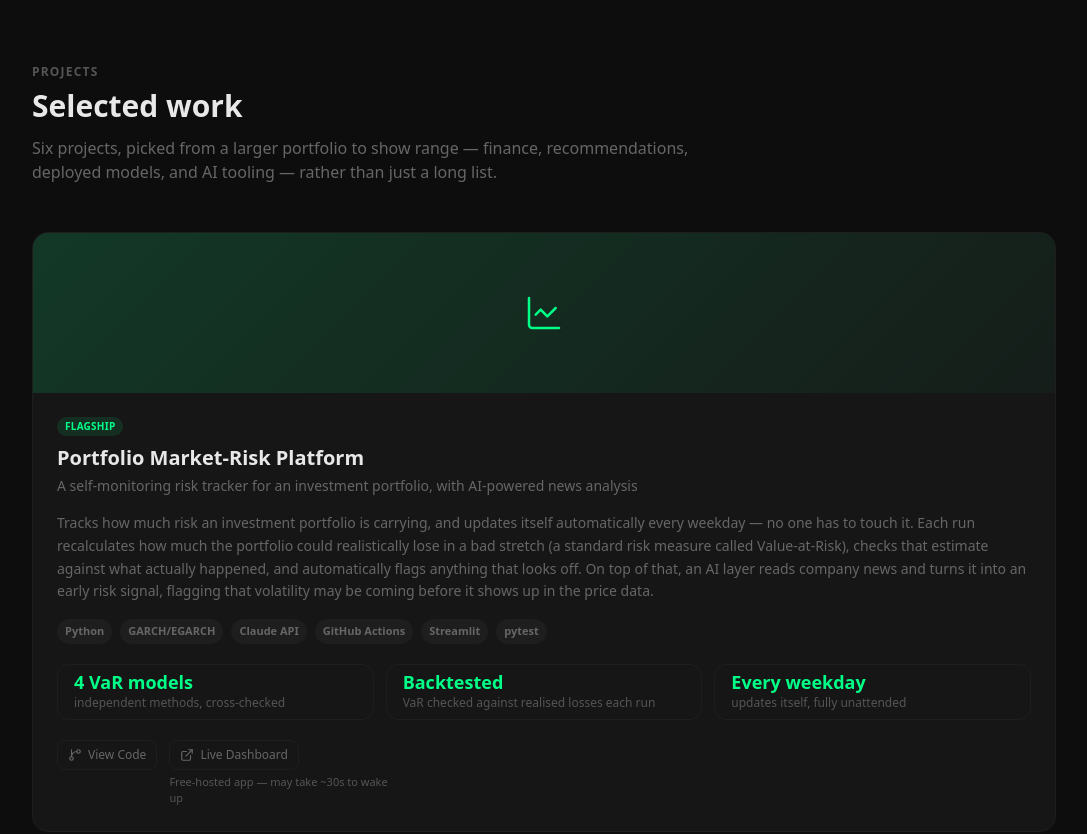
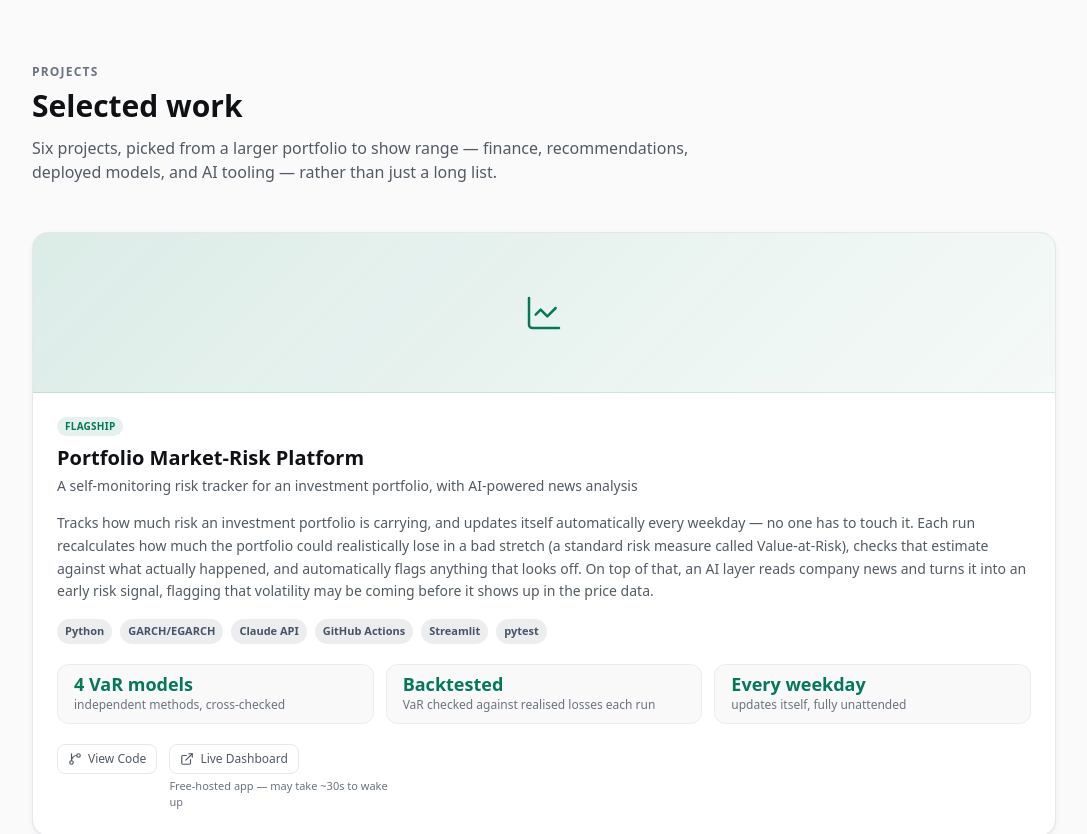
Before and after one commit to Ryan9828/Portfolio_Website, a React (Vite) app: page / in a window 1280 px wide. Shown: the part 1320-2154 px from the top of the page, without its empty margins (96-1183 px from the left). Built offline with nearby package versions, Linux system fonts and the light colour scheme.

Commit message:
Redesign: dark theme → light/white theme

```diff
--- a/index.html
+++ b/index.html
@@ -4,6 +4,7 @@
     <meta charset="UTF-8" />
     <link rel="icon" type="image/svg+xml" href="/favicon.svg" />
     <meta name="viewport" content="width=device-width, initial-scale=1.0" />
+    <meta name="theme-color" content="#fafafb" />
     <title>Ryan Murray — Data Scientist / ML Engineer</title>
     <meta name="description" content="Portfolio of data science and ML engineering projects by Ryan Murray — live risk pipelines, deployed recommenders, and fraud-detection systems." />
   </head>
--- a/src/components/about/AboutSection.tsx
+++ b/src/components/about/AboutSection.tsx
@@ -2,18 +2,18 @@ import { Section } from '@/components/layout/Section'
 import { Badge } from '@/components/ui/badge'
 
 const skillGroups: { label: string; color: string; skills: string[] }[] = [
-  { label: 'Languages', color: '#4db8ff', skills: ['Python', 'SQL', 'R'] },
+  { label: 'Languages', color: '#0369a1', skills: ['Python', 'SQL', 'R'] },
   {
     label: 'ML / Modeling',
-    color: '#00ff87',
+    color: '#047857',
     skills: ['scikit-learn', 'TensorFlow / Keras', 'XGBoost / LightGBM', 'GARCH', 'statsmodels'],
   },
   {
     label: 'Data Engineering',
-    color: '#ffe066',
+    color: '#b45309',
     skills: ['pandas', 'PySpark', 'Docker', 'FastAPI', 'GitHub Actions'],
   },
-  { label: 'Cloud / MLOps', color: '#b66dff', skills: ['AWS EC2', 'Streamlit Cloud', 'Vercel', 'Databricks'] },
+  { label: 'Cloud / MLOps', color: '#6d28d9', skills: ['AWS EC2', 'Streamlit Cloud', 'Vercel', 'Databricks'] },
 ]
 
 export function AboutSection() {
--- a/src/components/hero/Hero.tsx
+++ b/src/components/hero/Hero.tsx
@@ -3,7 +3,15 @@ import { Button } from '@/components/ui/button'
 
 export function Hero() {
   return (
-    <section id="hero" className="min-h-[85svh] flex items-center px-6">
+    <section id="hero" className="relative min-h-[85svh] flex items-center px-6 overflow-hidden">
+      <div
+        aria-hidden
+        className="pointer-events-none absolute inset-0 -z-10"
+        style={{
+          background:
+            'radial-gradient(60% 55% at 15% 0%, rgba(4,120,87,0.06) 0%, rgba(4,120,87,0) 60%), radial-gradient(55% 50% at 100% 10%, rgba(3,105,161,0.05) 0%, rgba(3,105,161,0) 55%)',
+        }}
+      />
       <div className="max-w-5xl mx-auto w-full">
         <p className="text-sm font-semibold tracking-widest uppercase text-accent-green mb-4">
           Ryan Murray
--- a/src/components/projects/FlagshipProjectCard.tsx
+++ b/src/components/projects/FlagshipProjectCard.tsx
@@ -11,7 +11,7 @@ export function FlagshipProjectCard({ project }: { project: Project }) {
   const accentHex = ACCENT_HEX[project.accent]
 
   return (
-    <Card className="md:col-span-2 p-0 overflow-hidden">
+    <Card className="md:col-span-2 p-0 overflow-hidden transition-shadow duration-200 hover:shadow-[0_8px_28px_rgba(16,24,40,0.10)]">
       <GradientIcon icon={project.icon} accent={project.accent} className="h-40" />
       <div className="p-6">
         <div className="flex items-center gap-2 mb-2">
--- a/src/components/projects/GradientIcon.tsx
+++ b/src/components/projects/GradientIcon.tsx
@@ -25,7 +25,8 @@ export function GradientIcon({ icon, accent, className }: GradientIconProps) {
     <div
       className={className}
       style={{
-        background: `linear-gradient(135deg, ${hex}26 0%, ${hex}08 100%)`,
+        background: `linear-gradient(135deg, ${hex}24 0%, ${hex}0a 100%)`,
+        borderBottom: `1px solid ${hex}1f`,
       }}
     >
       <div className="w-full h-full flex items-center justify-center">
--- a/src/components/projects/ProjectCard.tsx
+++ b/src/components/projects/ProjectCard.tsx
@@ -10,7 +10,7 @@ export function ProjectCard({ project }: { project: Project }) {
   const accentHex = ACCENT_HEX[project.accent]
 
   return (
-    <Card className="p-0 overflow-hidden flex flex-col">
+    <Card className="p-0 overflow-hidden flex flex-col transition-shadow duration-200 hover:shadow-[0_8px_28px_rgba(16,24,40,0.10)]">
       <GradientIcon icon={project.icon} accent={project.accent} className="h-28" />
       <div className="p-5 flex flex-col flex-1">
         <h3 className="text-lg font-bold text-foreground">{project.title}</h3>
--- a/src/components/projects/TechBadge.tsx
+++ b/src/components/projects/TechBadge.tsx
@@ -2,7 +2,7 @@ import { Badge } from '@/components/ui/badge'
 
 export function TechBadge({ label }: { label: string }) {
   return (
-    <Badge color="#666666" className="text-[11px] px-2 py-1">
+    <Badge color="#475467" className="text-[11px] px-2 py-1">
       {label}
     </Badge>
   )
--- a/src/components/ui/button.tsx
+++ b/src/components/ui/button.tsx
@@ -3,13 +3,13 @@ import { cva, type VariantProps } from 'class-variance-authority'
 import { cn } from '@/lib/utils'
 
 const buttonVariants = cva(
-  'inline-flex items-center justify-center gap-1.5 font-medium transition-colors disabled:opacity-40 disabled:cursor-not-allowed',
+  'inline-flex items-center justify-center gap-1.5 font-medium cursor-pointer transition-colors focus-visible:outline-none focus-visible:ring-2 focus-visible:ring-accent-blue focus-visible:ring-offset-2 focus-visible:ring-offset-background disabled:opacity-40 disabled:cursor-not-allowed',
   {
     variants: {
       variant: {
-        default: 'bg-input border border-input-border text-foreground hover:border-subtle-foreground',
-        ghost: 'text-subtle-foreground hover:text-muted-foreground',
-        outline: 'border border-border text-muted-foreground hover:text-foreground hover:bg-[#1a1a1a]',
+        default: 'bg-input border border-input-border text-foreground hover:border-subtle-foreground hover:bg-black/[0.02]',
+        ghost: 'text-subtle-foreground hover:text-foreground',
+        outline: 'border border-border text-muted-foreground hover:text-foreground hover:bg-black/[0.04]',
         accent: '',
       },
       size: {
@@ -25,12 +25,12 @@ const buttonVariants = cva(
 export type ButtonAccentColor = 'green' | 'purple' | 'blue' | 'yellow' | 'orange' | 'pink'
 
 export const ACCENT_HEX: Record<ButtonAccentColor, string> = {
-  green: '#00ff87',
-  purple: '#b66dff',
-  blue: '#4db8ff',
-  yellow: '#ffe066',
-  orange: '#ff9966',
-  pink: '#ff6db6',
+  green: '#047857',
+  purple: '#6d28d9',
+  blue: '#0369a1',
+  yellow: '#b45309',
+  orange: '#c2410c',
+  pink: '#be185d',
 }
 
 export interface ButtonProps
@@ -43,14 +43,14 @@ export const Button = forwardRef<HTMLButtonElement, ButtonProps>(
   ({ className, variant, size, accentColor = 'green', style, ...props }, ref) => {
     const accentStyle =
       variant === 'accent'
-        ? { backgroundColor: `${ACCENT_HEX[accentColor]}1a`, color: ACCENT_HEX[accentColor], ...style }
+        ? { backgroundColor: `${ACCENT_HEX[accentColor]}14`, color: ACCENT_HEX[accentColor], ...style }
         : style
     return (
       <button
         ref={ref}
         className={cn(
           buttonVariants({ variant, size }),
-          variant === 'accent' && 'hover:brightness-110',
+          variant === 'accent' && 'hover:brightness-[0.97]',
           className,
         )}
         style={accentStyle}
--- a/src/components/ui/card.tsx
+++ b/src/components/ui/card.tsx
@@ -4,7 +4,10 @@ import { cn } from '@/lib/utils'
 export function Card({ className, ...props }: HTMLAttributes<HTMLDivElement>) {
   return (
     <div
-      className={cn('bg-card border border-border rounded-2xl p-5', className)}
+      className={cn(
+        'bg-card border border-border rounded-2xl p-5 shadow-[0_1px_2px_rgba(16,24,40,0.04),0_2px_6px_rgba(16,24,40,0.04)]',
+        className,
+      )}
       {...props}
     />
   )
--- a/src/components/ui/stat-tile.tsx
+++ b/src/components/ui/stat-tile.tsx
@@ -6,8 +6,8 @@ interface StatTileProps {
 
 export function StatTile({ label, value, accent }: StatTileProps) {
   return (
-    <div className="bg-card border border-border rounded-xl px-4 py-2">
-      <p className="font-bold text-lg leading-none" style={{ color: accent }}>
+    <div className="bg-black/[0.025] border border-border/70 rounded-xl px-4 py-2.5">
+      <p className="font-bold text-lg leading-none tabular-nums" style={{ color: accent }}>
         {value}
       </p>
       <p className="text-subtle-foreground text-xs mt-1">{label}</p>
--- a/src/index.css
+++ b/src/index.css
@@ -5,22 +5,22 @@
 @layer base {
   :root {
     /* Core surfaces — RGB triplets so Tailwind's rgb(var(--x) / <alpha-value>) can vary opacity */
-    --background: 13 13 13;        /* #0d0d0d */
-    --card: 22 22 22;              /* #161616 */
-    --border: 30 30 30;            /* #1e1e1e */
-    --input: 17 17 17;             /* #111111 */
-    --input-border: 42 42 42;      /* #2a2a2a */
-    --foreground: 232 232 232;     /* #e8e8e8 */
-    --muted-foreground: 102 102 102;  /* #666666 */
-    --subtle-foreground: 85 85 85;    /* #555555 */
+    --background: 250 250 251;     /* #fafafb — soft off-white page */
+    --card: 255 255 255;           /* #ffffff — pure white surfaces */
+    --border: 229 231 235;         /* #e5e7eb — hairline gray */
+    --input: 255 255 255;          /* #ffffff */
+    --input-border: 209 213 219;   /* #d1d5db */
+    --foreground: 15 17 21;        /* #0f1115 — near-black text (~18:1 on white) */
+    --muted-foreground: 82 90 100; /* #525a64 — secondary text (~5.5:1) */
+    --subtle-foreground: 107 114 128; /* #6b7280 — tertiary / captions (~4.8:1) */
 
-    /* Per-project accents */
-    --accent-green: 0 255 135;    /* #00ff87 */
-    --accent-purple: 182 109 255; /* #b66dff */
-    --accent-blue: 77 184 255;    /* #4db8ff */
-    --accent-yellow: 255 224 102; /* #ffe066 */
-    --accent-orange: 255 153 102; /* #ff9966 */
-    --accent-pink: 255 109 182;   /* #ff6db6 */
+    /* Per-project accents — deepened to jewel tones that stay ≥4.5:1 on white */
+    --accent-green: 4 120 87;      /* #047857 emerald-700 */
+    --accent-purple: 109 40 217;   /* #6d28d9 violet-700 */
+    --accent-blue: 3 105 161;      /* #0369a1 sky-700 */
+    --accent-yellow: 180 83 9;     /* #b45309 amber-700 (yellow can't read on white) */
+    --accent-orange: 194 65 12;    /* #c2410c orange-700 */
+    --accent-pink: 190 24 93;      /* #be185d pink-700 */
   }
 
   * {
@@ -28,13 +28,13 @@
   }
 
   html {
-    color-scheme: dark;
+    color-scheme: light;
     scroll-behavior: smooth;
   }
 
   body {
-    background-color: #0d0d0d;
-    color: #e8e8e8;
+    background-color: #fafafb;
+    color: #0f1115;
     font-family: system-ui, -apple-system, 'Segoe UI', sans-serif;
     margin: 0;
     -webkit-font-smoothing: antialiased;
@@ -45,17 +45,38 @@
     min-height: 100svh;
   }
 
+  /* Visible focus ring for keyboard users (accessibility) */
+  :focus-visible {
+    outline: 2px solid rgb(var(--accent-blue));
+    outline-offset: 2px;
+    border-radius: 4px;
+  }
+
   ::-webkit-scrollbar {
-    width: 4px;
+    width: 10px;
   }
   ::-webkit-scrollbar-track {
     background: transparent;
   }
   ::-webkit-scrollbar-thumb {
-    background: #2a2a2a;
-    border-radius: 2px;
+    background: #d1d5db;
+    border: 3px solid #fafafb;
+    border-radius: 999px;
   }
   ::-webkit-scrollbar-thumb:hover {
-    background: #3a3a3a;
+    background: #9ca3af;
+  }
+
+  @media (prefers-reduced-motion: reduce) {
+    html {
+      scroll-behavior: auto;
+    }
+    *,
+    *::before,
+    *::after {
+      animation-duration: 0.01ms !important;
+      animation-iteration-count: 1 !important;
+      transition-duration: 0.01ms !important;
+    }
   }
 }
```
